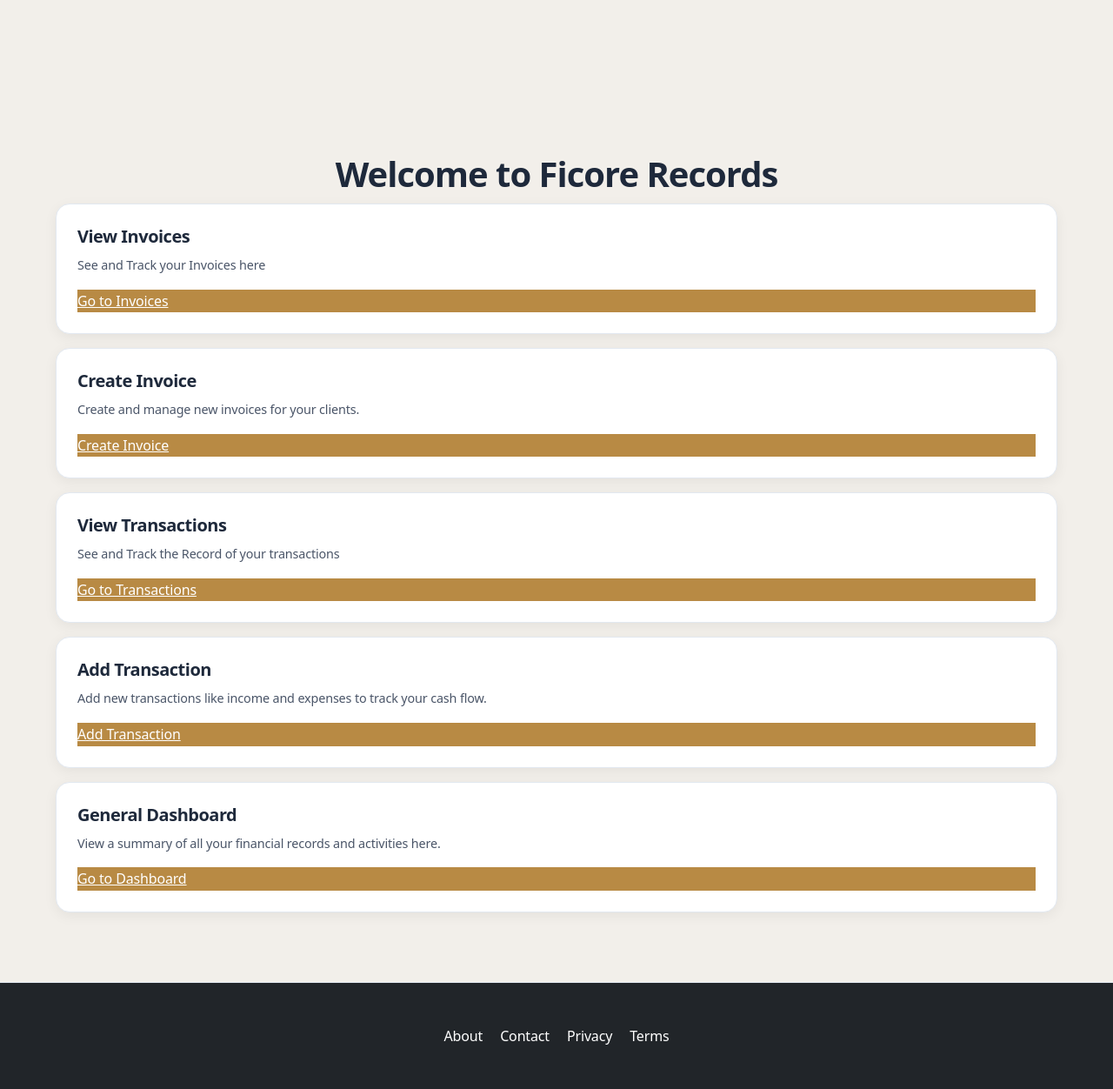
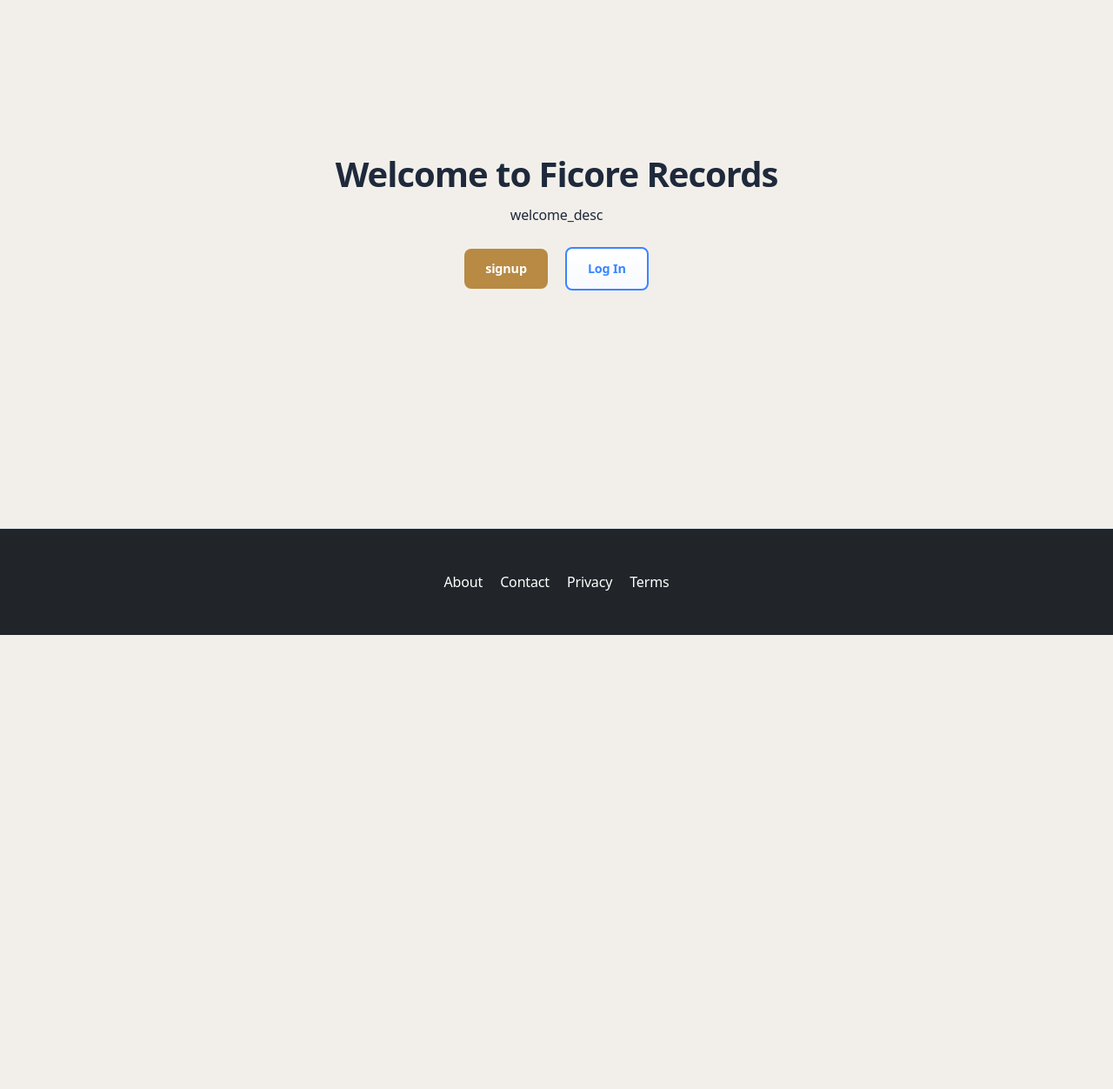
Before and after one commit to FicoreAfrica/Ficore-Records, a Flask app: page / in a window 1280 px wide. Shown: the part 70-1322 px from the top of the page at 87% size. After the commit the page ends 800 px from the top, so only its background shows below. Run offline with Flask 3, Linux system fonts and the light colour scheme.

Commit message:
Update home.html

```diff
--- a/ficore-accounting/templates/general/home.html
+++ b/ficore-accounting/templates/general/home.html
@@ -3,32 +3,63 @@
 {% block content %}
 <div class="container">
     <h1 class="text-center text-4xl font-bold mb-8">{{ trans('welcome') | default('Welcome to Ficore Records') }}</h1>
+    {% if current_user.is_authenticated %}
         <div class="grid grid-cols-1 md:grid-cols-2 lg:grid-cols-3 gap-4">
+            {% if current_user.get('is_admin', False) %}
                 <div class="card">
-            <h2 class="card-title">{{ trans('view_invoices') | default('Manage Invoices') }}</h2>
-            <p class="card-text">{{ trans('invoices_desc') | default('Create, edit, and track invoices') }}</p>
-            <a href="{{ url_for('invoices.dashboard') }}" class="btn-primary">{{ trans('go_to_invoices') | default('Go to Invoices') }}</a>
+                    <h2 class="card-title">{{ trans('admin_dashboard') | default('Admin Dashboard') }}</h2>
+                    <p class="card-text">{{ trans('admin_dashboard_desc') | default('Manage users and view system stats') }}</p>
+                    <a href="{{ url_for('admin.dashboard') }}" class="btn-primary">{{ trans('go_to_admin_dashboard') | default('Go to Admin Dashboard') }}</a>
                 </div>
-        <div class="card">
-            <h2 class="card-title">{{ trans('create_invoice') | default('Create Invoice') }}</h2>
-            <p class="card-text">{{ trans('create_invoice_desc') | default('Quickly create a new invoice for a customer') }}</p>
-            <a href="{{ url_for('invoices.create') }}" class="btn-primary">{{ trans('create_invoice') | default('Create Invoice') }}</a>
-        </div>
-        <div class="card">
-            <h2 class="card-title">{{ trans('view_transactions') | default('Manage Transactions') }}</h2>
-            <p class="card-text">{{ trans('transactions_desc') | default('Record and view transactions') }}</p>
-            <a href="{{ url_for('transactions.history') }}" class="btn-primary">{{ trans('go_to_transactions') | default('Go to Transactions') }}</a>
-        </div>
-        <div class="card">
-            <h2 class="card-title">{{ trans('add_transaction') | default('Add Transaction') }}</h2>
-            <p class="card-text">{{ trans('add_transaction_desc') | default('Add a new income or expense transaction') }}</p>
-            <a href="{{ url_for('transactions.add') }}" class="btn-primary">{{ trans('add_transaction') | default('Add Transaction') }}</a>
-        </div>
+            {% else %}
                 <div class="card">
                     <h2 class="card-title">{{ trans('general_dashboard') | default('General Dashboard') }}</h2>
                     <p class="card-text">{{ trans('general_dashboard_desc') | default('See overall financial summary and stats') }}</p>
                     <a href="{{ url_for('general_dashboard') }}" class="btn-primary">{{ trans('go_to_dashboard') | default('Go to Dashboard') }}</a>
                 </div>
+            {% endif %}
+            <div class="card">
+                <h2 class="card-title">{{ trans('manage_debtors') | default('Manage Debtors') }}</h2>
+                <p class="card-text">{{ trans('debtors_desc') | default('Track and manage debtor records') }}</p>
+                <a href="{{ url_for('debtors.index') }}" class="btn-primary">{{ trans('go_to_debtors') | default('Go to Debtors') }}</a>
+            </div>
+            <div class="card">
+                <h2 class="card-title">{{ trans('manage_creditors') | default('Manage Creditors') }}</h2>
+                <p class="card-text">{{ trans('creditors_desc') | default('Track and manage creditor records') }}</p>
+                <a href="{{ url_for('creditors.index') }}" class="btn-primary">{{ trans('go_to_creditors') | default('Go to Creditors') }}</a>
+            </div>
+            <div class="card">
+                <h2 class="card-title">{{ trans('manage_receipts') | default('Manage Receipts') }}</h2>
+                <p class="card-text">{{ trans('receipts_desc') | default('Upload and view receipts') }}</p>
+                <a href="{{ url_for('receipts.index') }}" class="btn-primary">{{ trans('go_to_receipts') | default('Go to Receipts') }}</a>
+            </div>
+            <div class="card">
+                <h2 class="card-title">{{ trans('manage_payments') | default('Manage Payments') }}</h2>
+                <p class="card-text">{{ trans('payments_desc') | default('Record and view payments') }}</p>
+                <a href="{{ url_for('payments.index') }}" class="btn-primary">{{ trans('go_to_payments') | default('Go to Payments') }}</a>
+            </div>
+            <div class="card">
+                <h2 class="card-title">{{ trans('manage_inventory') | default('Manage Inventory') }}</h2>
+                <p class="card-text">{{ trans('inventory_desc') | default('Track inventory items and stock levels') }}</p>
+                <a href="{{ url_for('inventory.index') }}" class="btn-primary">{{ trans('go_to_inventory') | default('Go to Inventory') }}</a>
+            </div>
+            <div class="card">
+                <h2 class="card-title">{{ trans('view_reports') | default('View Reports') }}</h2>
+                <p class="card-text">{{ trans('reports_desc') | default('Generate financial reports and insights') }}</p>
+                <a href="{{ url_for('reports.index') }}" class="btn-primary">{{ trans('go_to_reports') | default('Go to Reports') }}</a>
+            </div>
+            <div class="card">
+                <h2 class="card-title">{{ trans('manage_coins') | default('Manage Coins') }}</h2>
+                <p class="card-text">{{ trans('coins_desc') | default('Check your coin balance and transactions') }}</p>
+                <a href="{{ url_for('coins.balance') }}" class="btn-primary">{{ trans('go_to_coins') | default('Go to Coins') }}</a>
             </div>
         </div>
+    {% else %}
+        <div class="text-center">
+            <p class="mb-4">{{ trans('welcome_desc') | default('Join Ficore Records to manage your finances with ease.') }}</p>
+            <a href="{{ url_for('users.signup') }}" class="btn btn-primary mx-2">{{ trans('signup') | default('Sign Up') }}</a>
+            <a href="{{ url_for('users.login') }}" class="btn btn-secondary mx-2">{{ trans('login') | default('Log In') }}</a>
+        </div>
+    {% endif %}
+</div>
 {% endblock %}
```
Lines whose indentation alone changed are shown as unchanged.
